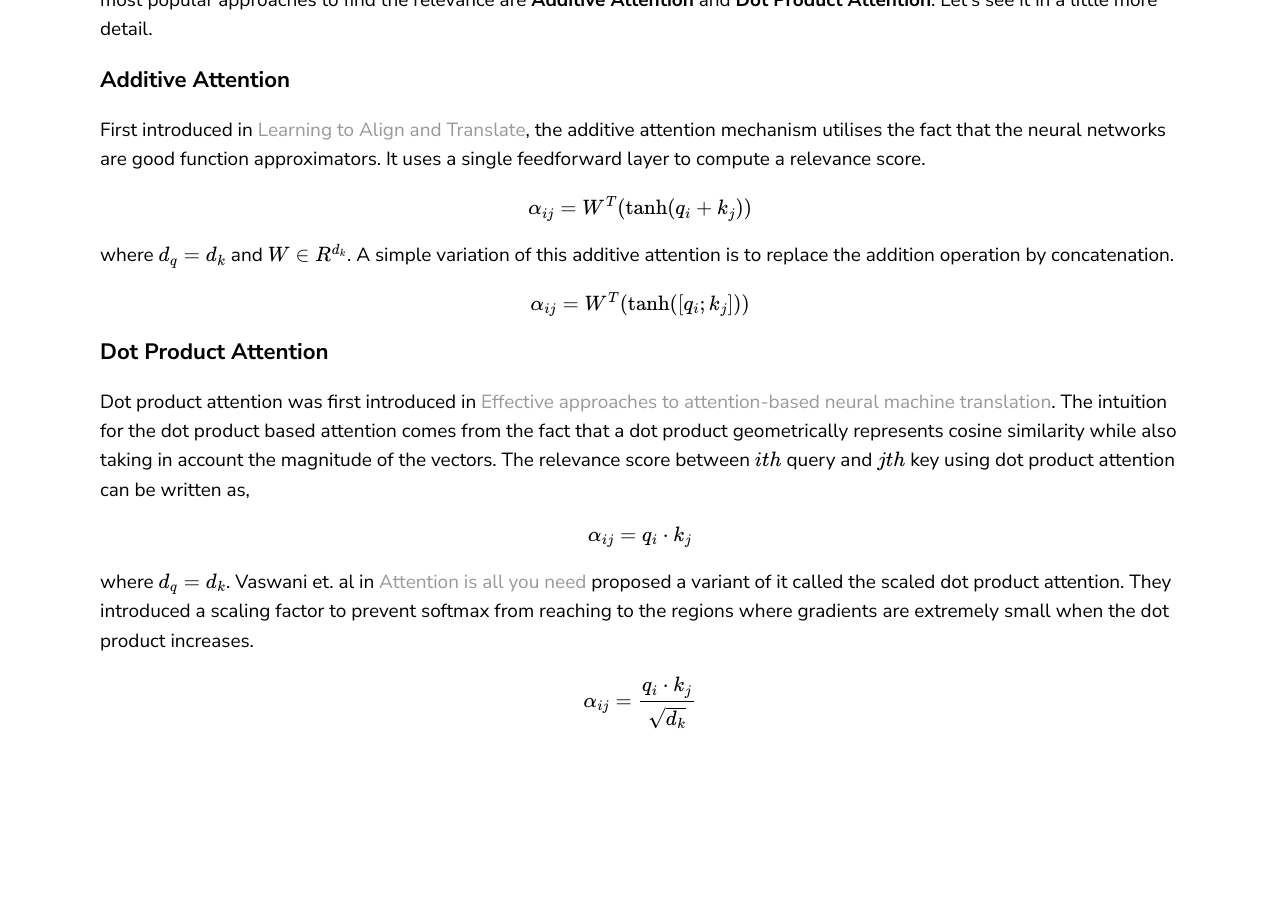
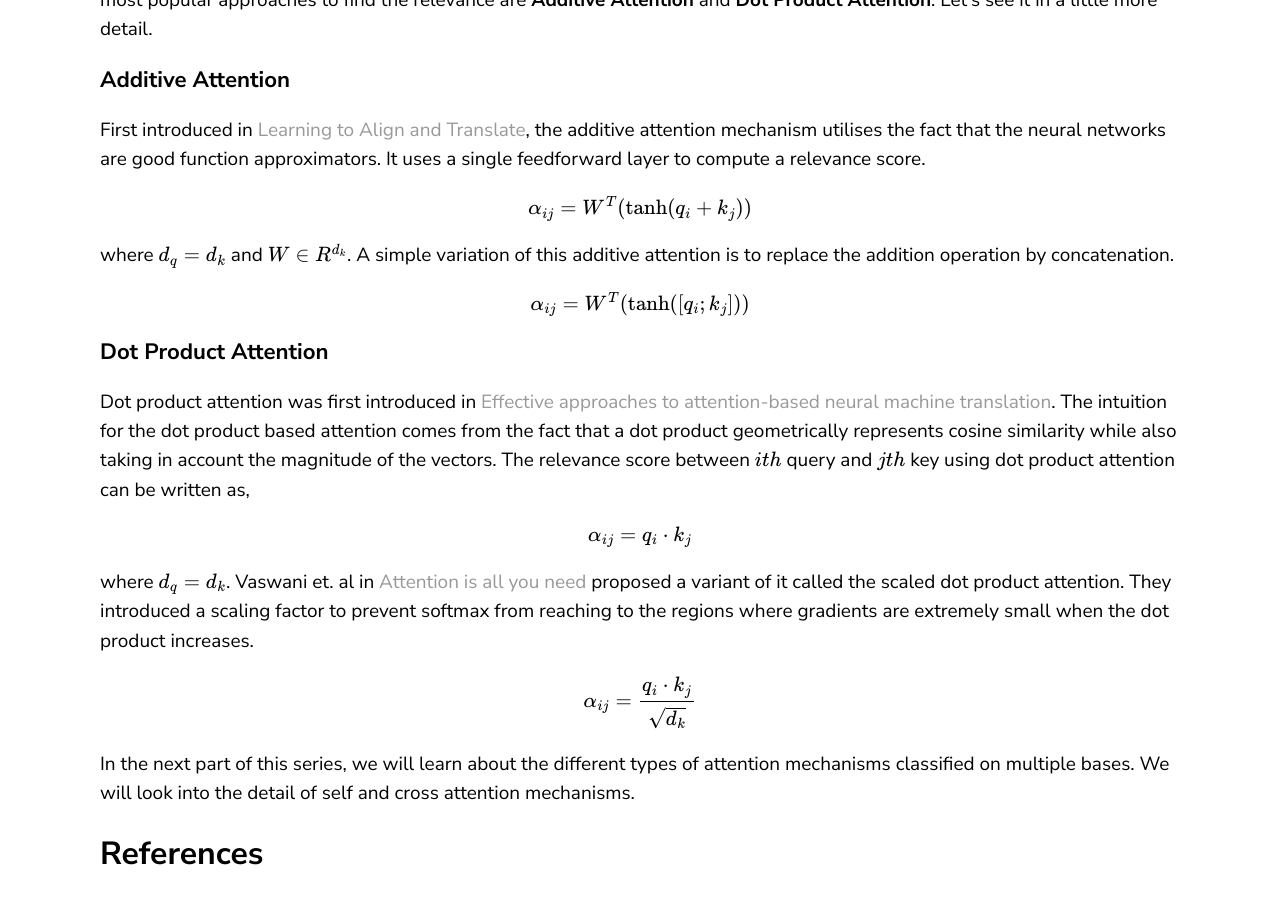
Before and after one commit to LearningTurtle/Blog, a Jekyll site: the page built from _posts/2020-06-02-attention_another_perspective.markdown, in a window 1280 px wide and 900 px high, scrolled down 3859 px. Built offline with Jekyll 4.4.1, drawn with Linux system fonts in a browser that asks for light colours; formulas are drawn with MathJax 3; comment, search, counter and statistics services are not loaded; before the commit the page ends 4613 px from its top, so only the background shows below that.

Commit message:
bottom line and references yet to add

```diff
--- a/_posts/2020-06-02-attention_another_perspective.markdown
+++ b/_posts/2020-06-02-attention_another_perspective.markdown
@@ -82,6 +82,10 @@ where $$d_q = d_k$$. Vaswani et. al in [Attention is all you need][1] proposed a
 $$\alpha_{ij} = \frac{q_i \cdot k_j}{\sqrt{d_k}}$$
 
 
+In the next part of this series, we will learn about the different types of attention mechanisms classified on multiple bases. We will look into the detail of self and cross attention mechanisms.
+
+
+## References
 
 [1]: https://papers.nips.cc/paper/7181-attention-is-all-you-need.pdf
 [2]: https://arxiv.org/abs/1409.0473
```
